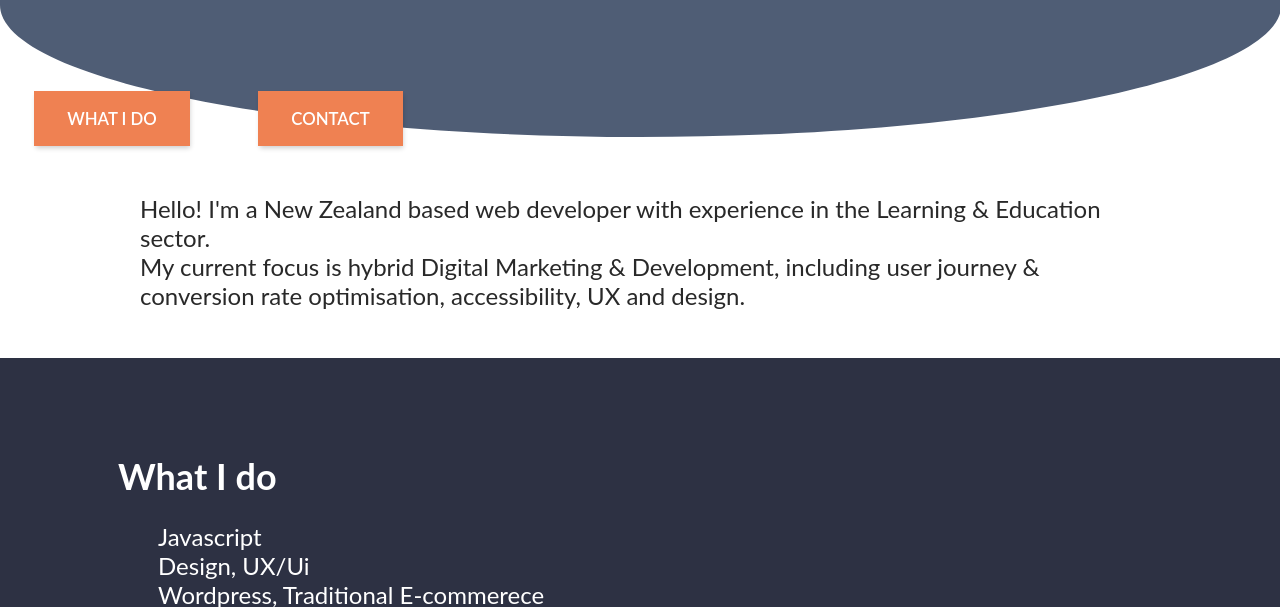
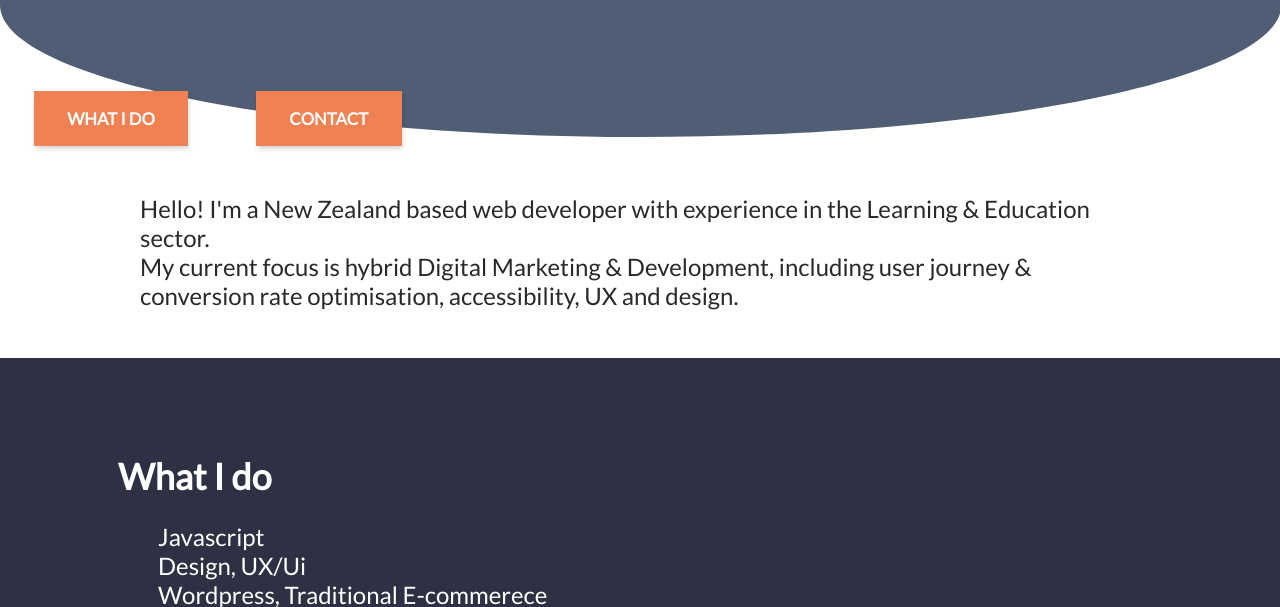
Before and after one commit to izzymg/izzymgdev, a plain HTML site: page index.html in a window 1280 px wide. Shown: the part 493-1100 px from the top of the page. Drawn offline with Linux system fonts and the light colour scheme.

Commit message:
Fix font usage

```diff
--- a/index.html
+++ b/index.html
@@ -9,7 +9,7 @@
     <link rel="stylesheet" href="/assets/index.css">
     <link rel="preconnect" href="https://fonts.googleapis.com">
     <link rel="preconnect" href="https://fonts.gstatic.com" crossorigin>
-    <link href="https://fonts.googleapis.com/css2?family=Roboto&display=swap" rel="stylesheet">
+    <link href="https://fonts.googleapis.com/css2?family=Lato&display=swap" rel="stylesheet">
 </head>
 
 <body>
```
